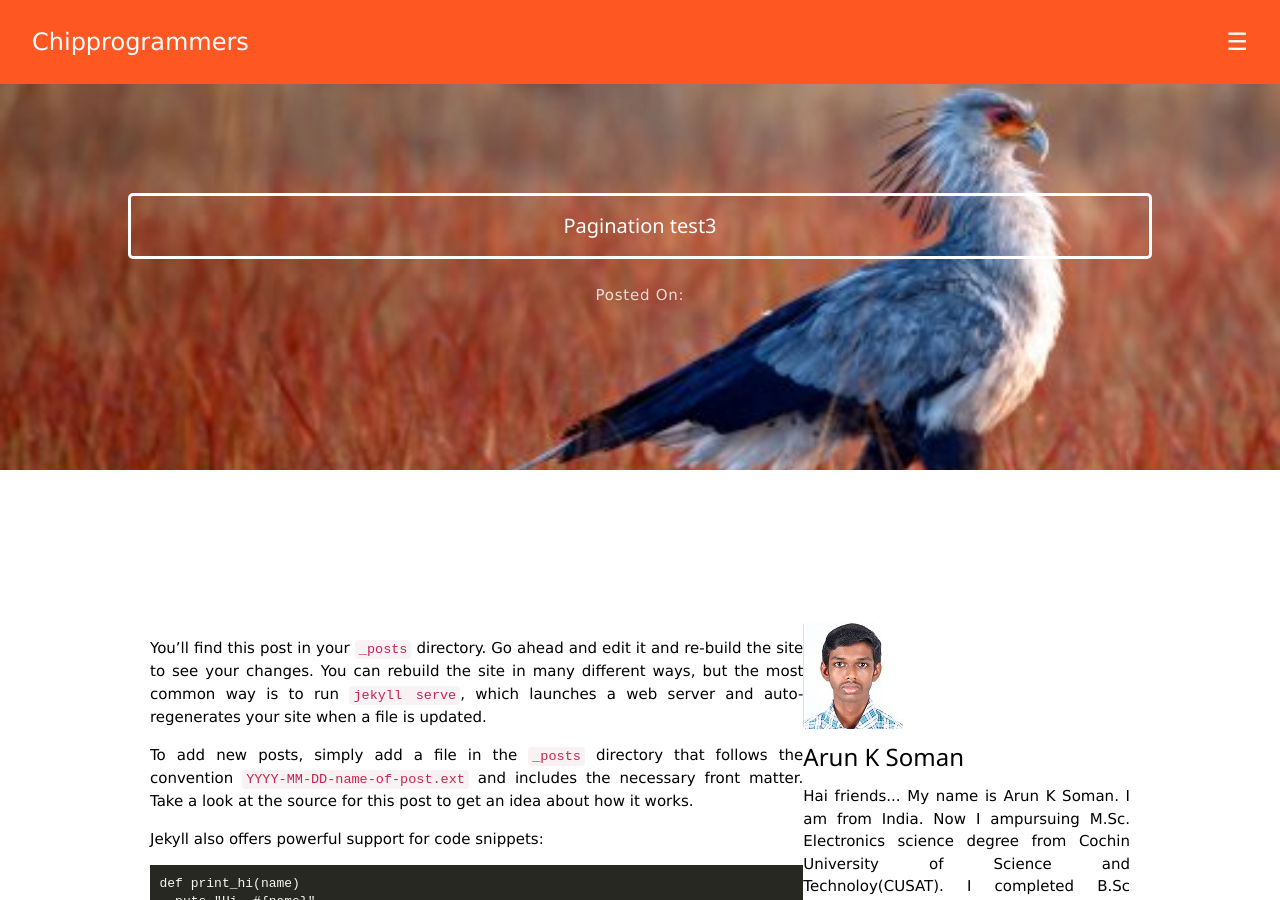
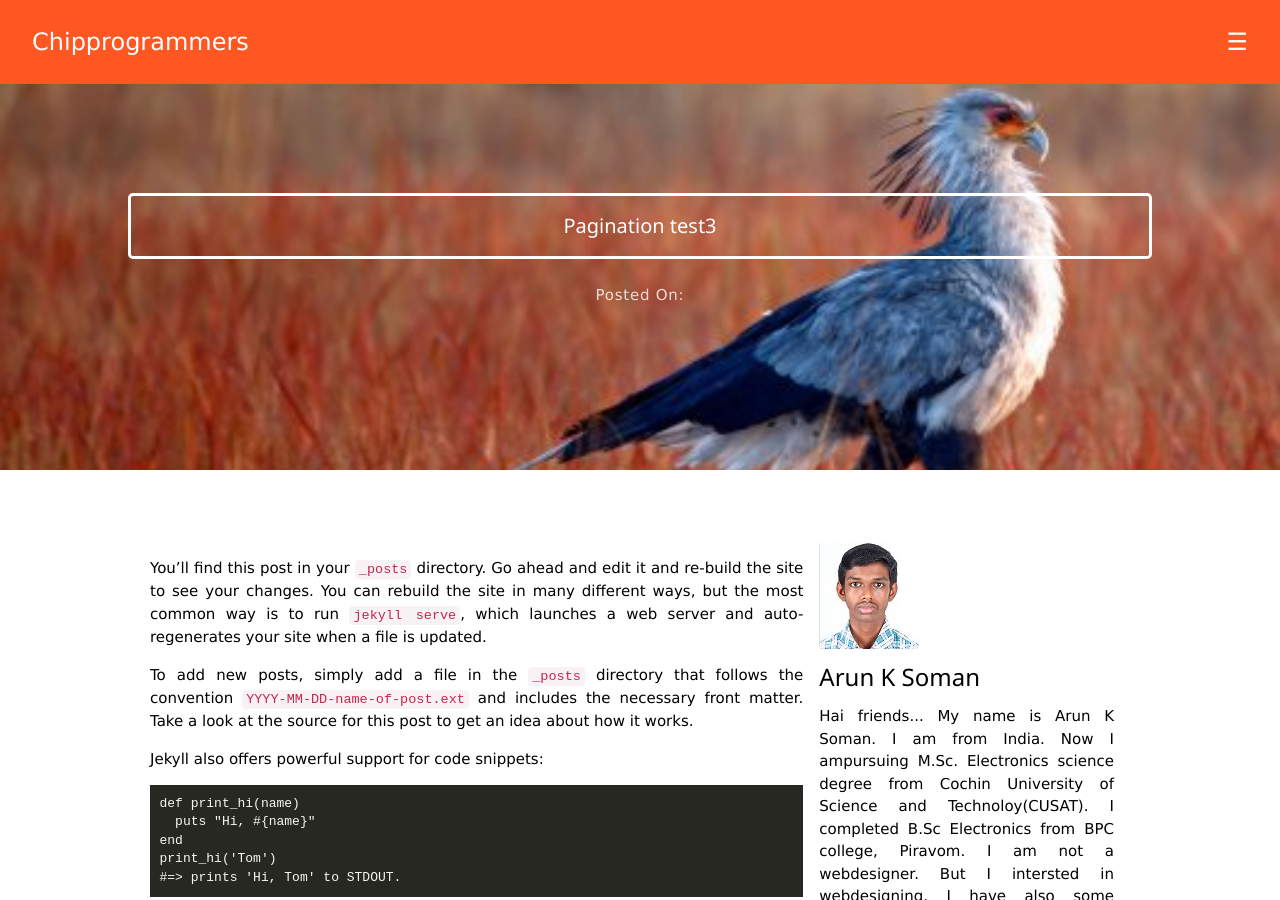
Before and after one commit to techiworld/techiworld.github.io, a Jekyll site: the page built from _posts/2018-01-23-pagination-test3.md, in a window 1280 px wide and 900 px high. Built offline with Jekyll 4.4.1, drawn with Linux system fonts in a browser that asks for light colours; comment, search, counter and statistics services are not loaded.

Commit message:
Update post.html

```diff
--- a/_layouts/post.html
+++ b/_layouts/post.html
@@ -10,8 +10,8 @@
 {% include navbar.html %}
 {% include header.html %}
 {% include parallax.html %}
-<div class="content-wrapper" style="margin-top:75px">
-<div class="w3-row-padding w3-padding-64 w3-container" style="margin-top: 15px">
+<div class="content-wrapper" style="margin-top:10px">
+<div class="w3-row-padding w3-padding-64 w3-container">
   <div class="content w3-content">
     <div class="w3-twothird">
       <article id="artLink">
@@ -78,7 +78,7 @@
       </div>
     </div>
    </div>
-	<div class="w3-third w3-hide-small">
+	<div class="w3-third w3-container w3-content w3-hide-small">
            {% include about_me.html %}
         </div>
  </div>
```
